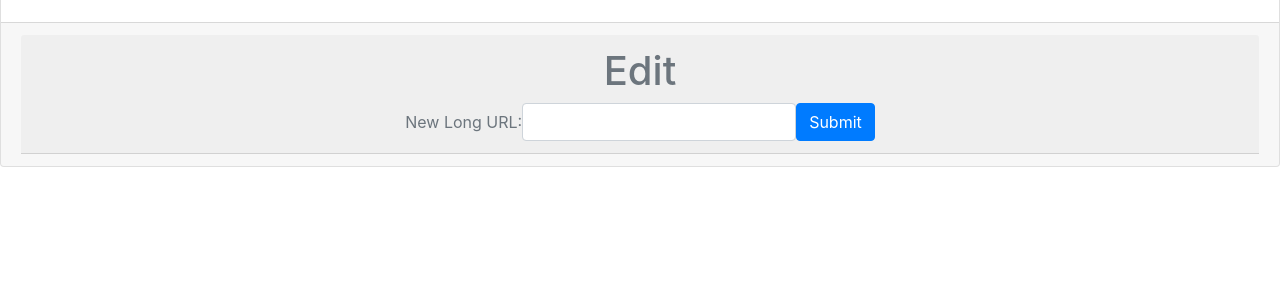
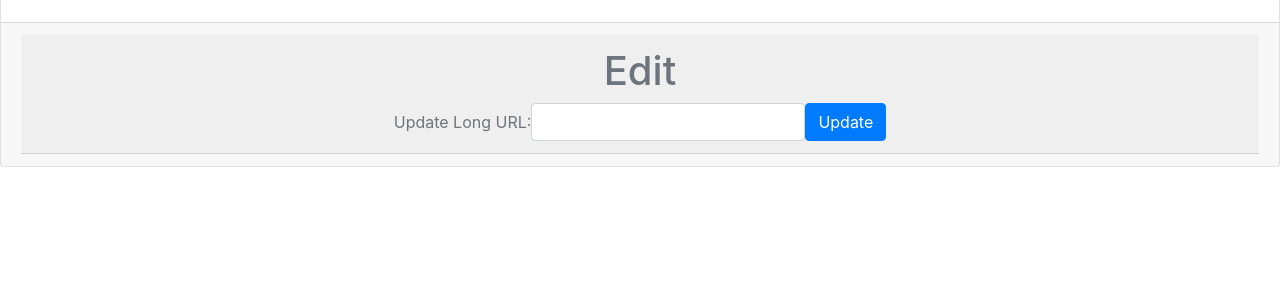
Before and after one commit to dpirrott/tinyapp, a Node server app: template views/urls_show.ejs in a window 1280 px wide. Shown: the part 160-453 px from the top of the page. Run offline with Node 20, Linux system fonts and the light colour scheme; the template is opened without the code that fills it, so the values that code supplies are empty; some libraries are stand-ins or nearby versions.

Commit message:
Updated urls_show template, changed displayed names of some form variables, added longURL as a placeholder

```diff
--- a/express_server.js
+++ b/express_server.js
@@ -43,6 +43,7 @@ app.post("/register", (req,res) => {
   if (error) {
     const templateVars = { user, msg };
     res.statusCode = 400;
+    res.statusMessage = msg;
     return res.render("register_user", templateVars);
   } else {
     const newUser = {
@@ -68,6 +69,7 @@ app.post("/login", (req,res) => {
   if (error || !user) {
     const templateVars = { user: user, msg: msg };
     res.statusCode = 403;
+    res.statusMessage = msg;
     res.render("login", templateVars);
   } else {
     req.session.user_id = user.id;
--- a/views/urls_show.ejs
+++ b/views/urls_show.ejs
@@ -18,9 +18,9 @@
       <div class="card-header">
         <h1>Edit</h1>
         <form method="POST" class="form-inline justify-content-center" action="/urls/<%= shortURL %>" >
-          <label for="newLongURL">New Long URL: </label>
+          <label for="newLongURL">Update Long URL: </label>
           <input class="form-control" name="newLongURL" placeholder="<%= longURL %>" type="text">
-          <button class="btn btn-primary">Submit</button>
+          <button class="btn btn-primary">Update</button>
         </form>
       </div>
     </div>
```
